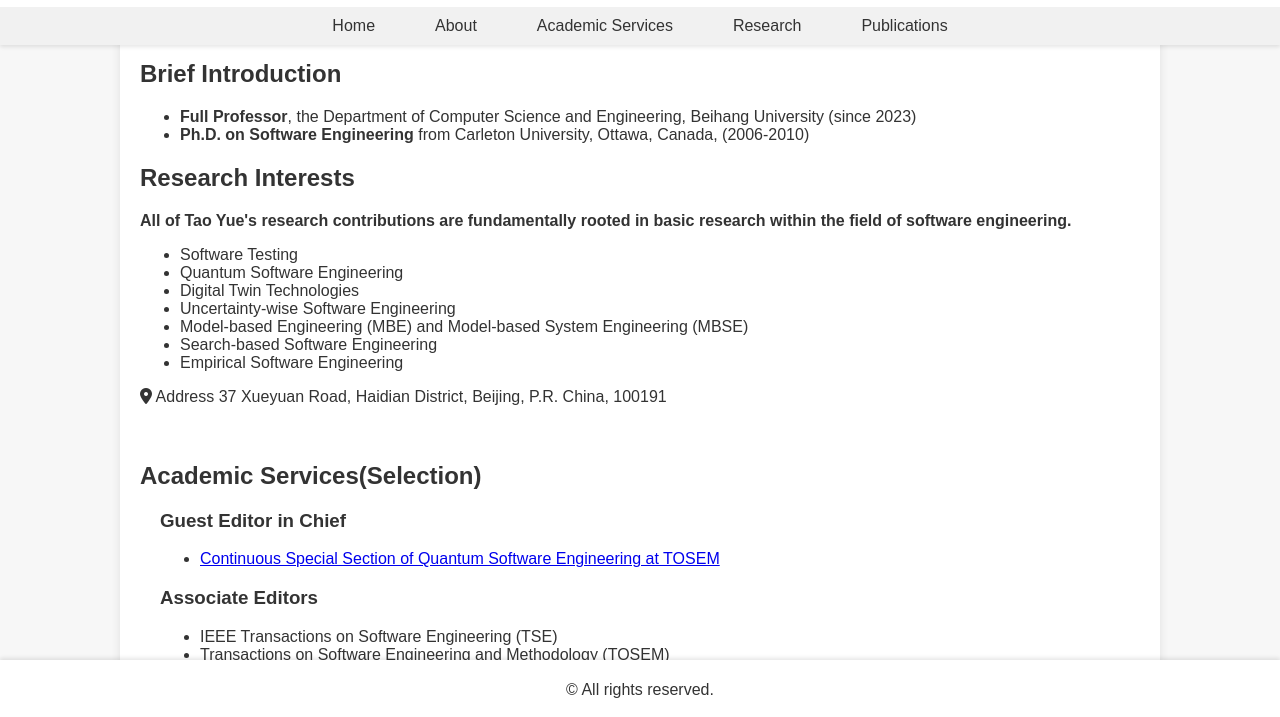
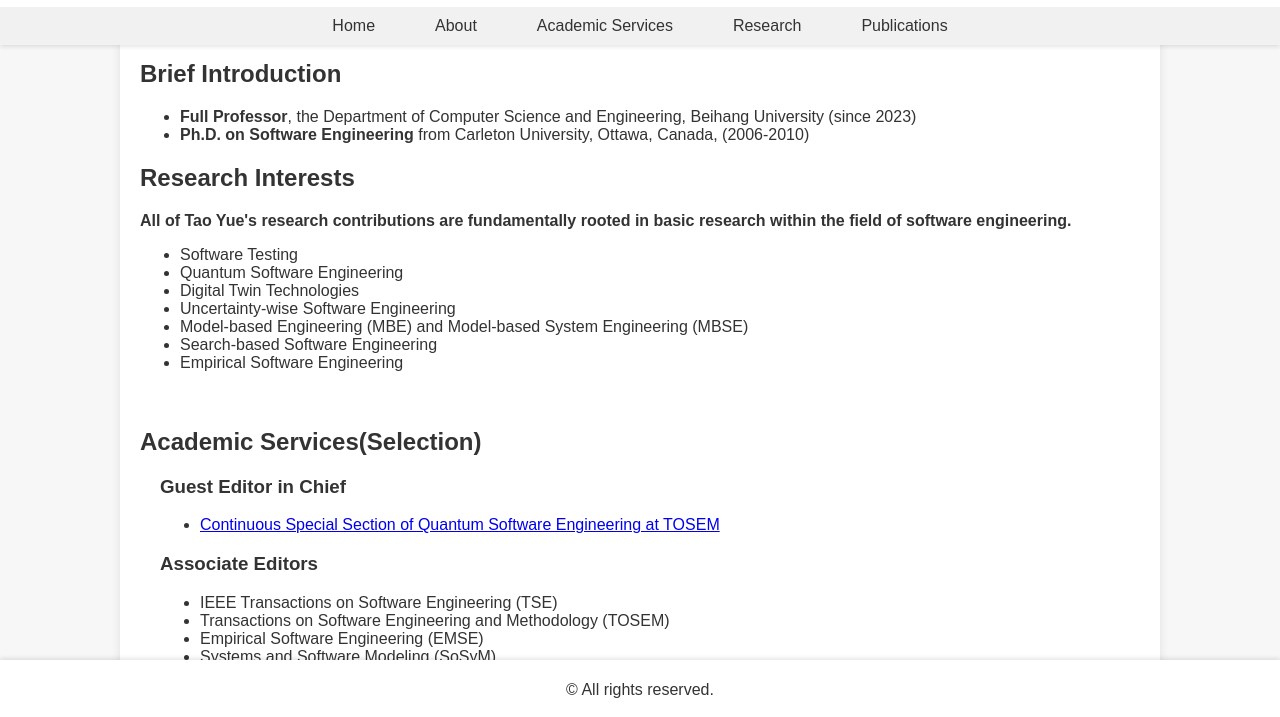
Before and after one commit to Yue-Tao/Yue-Tao.github.io, a plain HTML site: page index.html in a window 1280 px wide. Shown: the part 80-797 px from the top of the page. Drawn offline with Linux system fonts and the light colour scheme.

Commit message:
Update index.html

```diff
--- a/index.html
+++ b/index.html
@@ -54,9 +54,6 @@
                <li>Model-based Engineering (MBE) and Model-based System Engineering (MBSE)</li>
                <li>Search-based Software Engineering</li>
                <li>Empirical Software Engineering</li>
-             </ul>
-             <ul class="contact-info">
-               <li><i class="fas fa-map-marker-alt"></i> Address 37 Xueyuan Road, Haidian District, Beijing, P.R. China, 100191</li>
              </ul>
            </div>
          </div>
```
